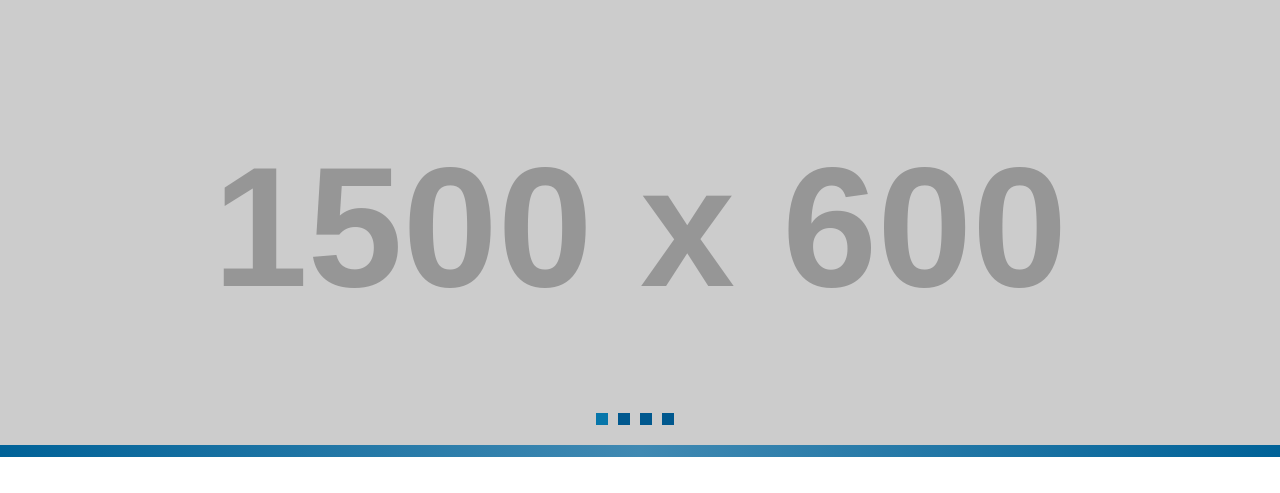
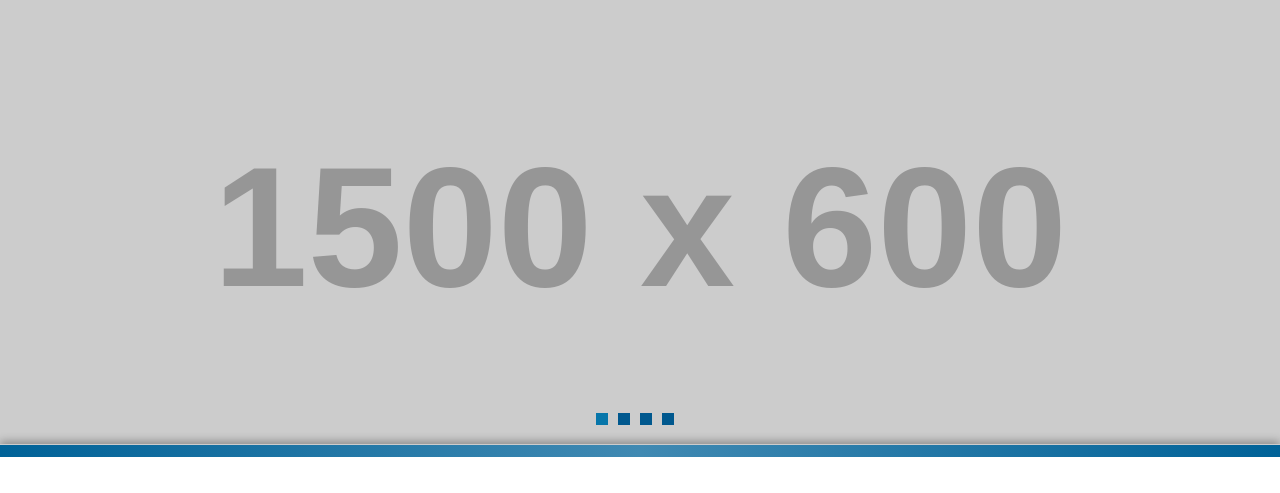
Before and after one commit to adamculpepper/starter-template, a plain HTML site: page index.html in a window 1280 px wide. Shown: the part 192-685 px from the top of the page. Drawn offline with Linux system fonts and the light colour scheme; placeholder pictures from the web are drawn by us; files whose address does not match are found by name.

Commit message:
Fixed a typo

```diff
--- a/assets/css/styles.css
+++ b/assets/css/styles.css
@@ -125,7 +125,7 @@ a:not(.btn):hover {text-decoration:none; color:#777;}
 
 .slider {overflow:hidden;} /* max-height set on the breakpoints */
 .slider:before,
-.slider:after{cont tent:"."; display:block; position:absolute; z-index:999; width:100%; text-indent:-9999px;}
+.slider:after {content:"."; display:block; position:absolute; z-index:999; width:100%; text-indent:-9999px;}
 .slider:before {top:-22px; box-shadow:0 3px 8px 0 rgba(0, 0, 0, 0.2);}
 .slider:after {bottom:-22px; box-shadow:0 -3px 8px 0 rgba(0, 0, 0, 0.3);}
 
```
